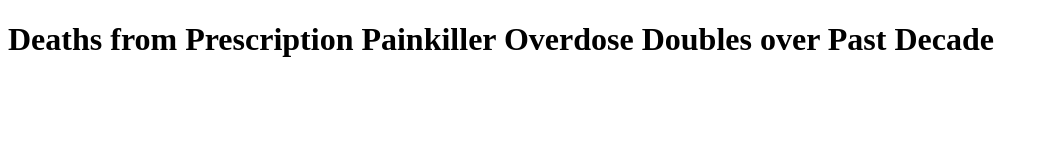
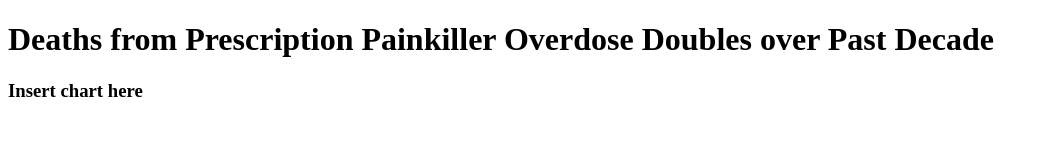
Before and after one commit to yasminnouh/BranchingAssignment, a plain HTML site: page index.html in a window 1280 px wide. Shown: the whole page, without its empty margins (0-1049 px from the left). Drawn offline with Linux system fonts and the light colour scheme.

Commit message:
Added a third header.

```diff
--- a/index.html
+++ b/index.html
@@ -11,6 +11,6 @@
 	<body>
 
 	<h1>Deaths from Prescription Painkiller Overdose Doubles over Past Decade</h1>
-
+	<h3>Insert chart here</h3>
 	</body>
 </html>
```
